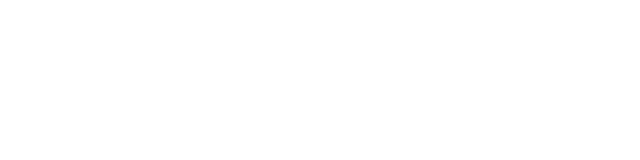
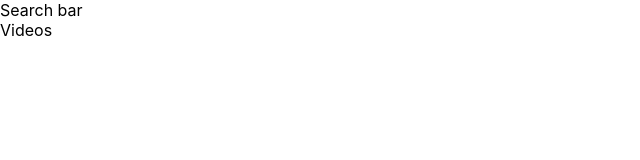
Before and after one commit to ej-kimm/Youtube, a React (Create React App) app: page / in a window 1280 px wide. Shown: the top 160 px of the page, without its empty margins (0-640 px from the left). Built offline with nearby package versions, Linux system fonts and the light colour scheme.

Commit message:
router 설정

```diff
--- a/package.json
+++ b/package.json
@@ -8,6 +8,7 @@
     "@testing-library/user-event": "^13.2.1",
     "react": "^18.2.0",
     "react-dom": "^18.2.0",
+    "react-router-dom": "^6.6.2",
     "react-scripts": "5.0.1",
     "web-vitals": "^2.1.0"
   },
--- a/src/App.js
+++ b/src/App.js
@@ -1,5 +1,13 @@
+import { Outlet } from 'react-router-dom';
+import Navbar from './components/Navbar';
+
 function App() {
-  return <></>;
+  return (
+    <>
+      <Navbar />
+      <Outlet />
+    </>
+  );
 }
 
 export default App;
--- /dev/null
+++ b/src/components/Navbar.jsx
@@ -0,0 +1,5 @@
+import React from 'react';
+
+export default function Navbar() {
+  return <div>Search bar</div>;
+}
--- a/src/index.js
+++ b/src/index.js
@@ -1,13 +1,31 @@
 import React from 'react';
 import ReactDOM from 'react-dom/client';
 import './index.css';
+import { createBrowserRouter, RouterProvider } from 'react-router-dom';
 import App from './App';
 import reportWebVitals from './reportWebVitals';
+import NotFound from './pages/NotFound';
+import Videos from './pages/Videos';
+import VideoDetail from './pages/VideoDetail';
+
+const router = createBrowserRouter([
+  {
+    path: '/',
+    element: <App />,
+    errorElement: <NotFound />,
+    children: [
+      { index: true, element: <Videos /> },
+      { path: 'videos', element: <Videos /> },
+      { path: 'videos/:keyword', element: <Videos /> },
+      { path: 'videos/watch/:videoId', element: <VideoDetail /> },
+    ],
+  },
+]);
 
 const root = ReactDOM.createRoot(document.getElementById('root'));
 root.render(
   <React.StrictMode>
-    <App />
+    <RouterProvider router={router} />
   </React.StrictMode>
 );
 
--- /dev/null
+++ b/src/pages/NotFound.jsx
@@ -0,0 +1,5 @@
+import React from 'react';
+
+export default function NotFound() {
+  return <div>Not Found!</div>;
+}
--- /dev/null
+++ b/src/pages/VideoDetail.jsx
@@ -0,0 +1,5 @@
+import React from 'react';
+
+export default function VideoDetail() {
+  return <div>VideoDatail</div>;
+}
--- /dev/null
+++ b/src/pages/Videos.jsx
@@ -0,0 +1,5 @@
+import React from 'react';
+
+export default function Videos() {
+  return <div>Videos</div>;
+}
```
Also changed, not shown: .pnp.cjs, 1 other file (tests, documents, lock files or other folders).
